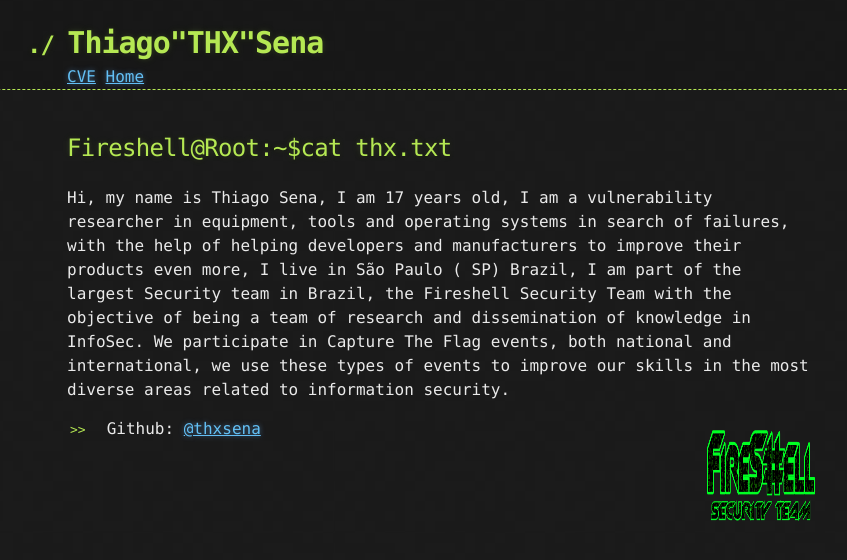
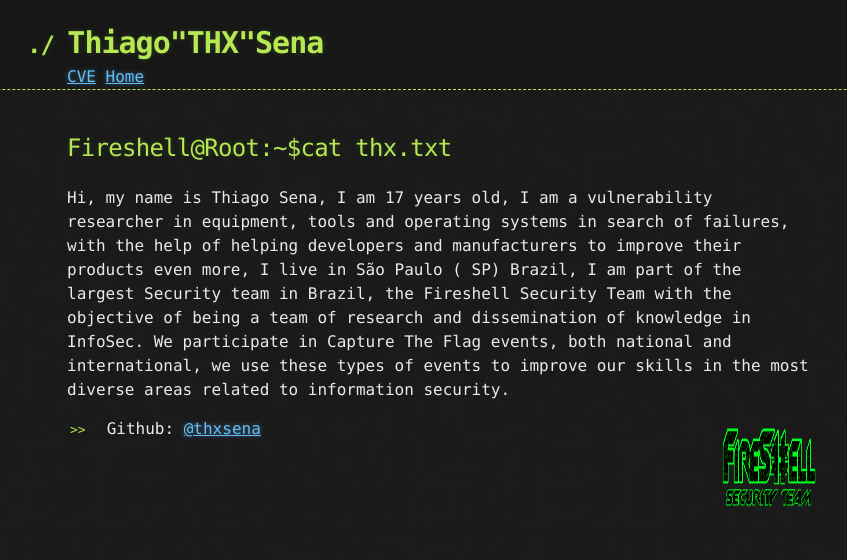
Before and after one commit to mtps3/Mtps3.github.io, a Jekyll site: the page built from index.md, in a window 1280 px wide. Shown: the top 560 px of the page, without its empty margins (198-1045 px from the left). Built offline with Jekyll 4.4.1, drawn with Linux system fonts in a browser that asks for light colours.

Commit message:
Updated Index

```diff
--- a/index.md
+++ b/index.md
@@ -10,7 +10,7 @@
 Hi, my name is Thiago Sena, I am 17 years old, I am a vulnerability researcher in equipment, tools and operating systems in search of failures, with the help of helping developers and manufacturers to improve their products even more, I live in São Paulo ( SP) Brazil, I am part of the largest Security team in Brazil, the Fireshell Security Team with the objective of being a team of research and dissemination of knowledge in InfoSec. We participate in Capture The Flag events, both national and international, we use these types of events to improve our skills in the most diverse areas related to information security.
 
 
-<img src="/images/índice.png" style="width:7em; height:7em; float:right;" />
+<img src="/images/índice.png" style="width:6em; height:6em; float:right;" />
 
 
 
```
